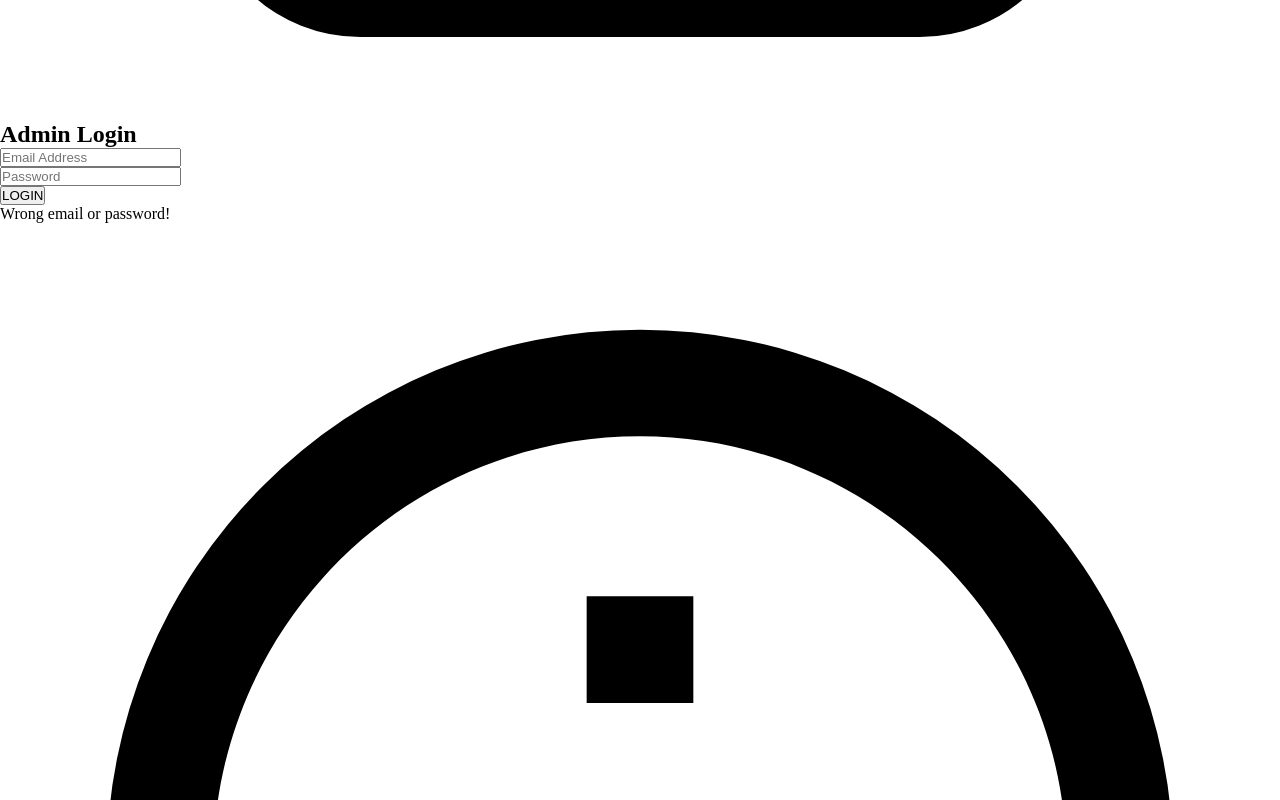
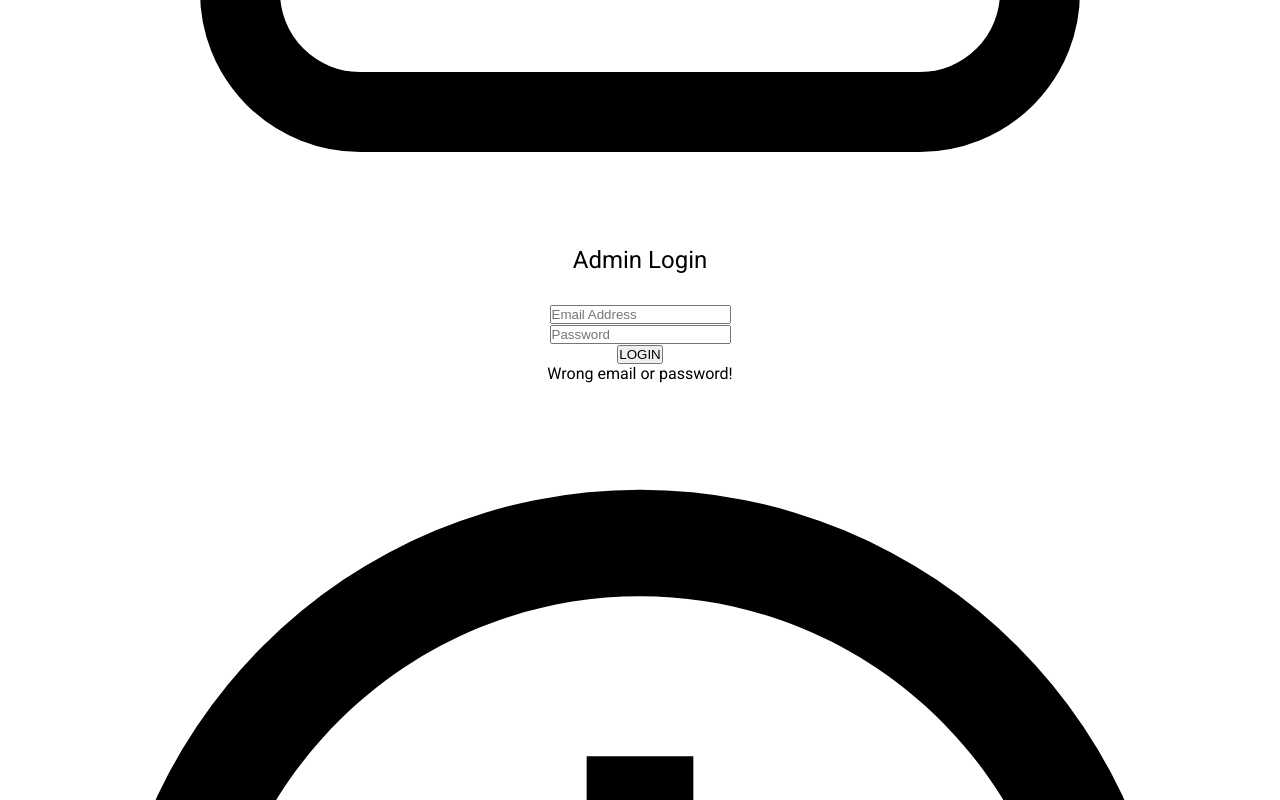
Before and after one commit to Luka-Popovic06/library-management-system, a website built with Vite: page index.html in a window 1280 px wide. Shown: the part 1200-2000 px from the top of the page. Built offline with nearby package versions, Linux system fonts and the light colour scheme.

Commit message:
Add base layout and typography for login page

```diff
--- a/index.html
+++ b/index.html
@@ -4,10 +4,13 @@
     <meta charset="UTF-8" />
     <meta name="viewport" content="width=device-width, initial-scale=1.0" />
     <title>Library Management System</title>
+    <style>
+      @import url("https://fonts.googleapis.com/css2?family=Roboto:ital,wght@0,100..900;1,100..900&display=swap");
+    </style>
   </head>
   <body>
-    <div class="login-container">
-      <h1>Library Management System</h1>
+    <div class="login-container hidden">
+      <h1 class="login-h1">Library Management System</h1>
       <div class="admin-login">
         <svg
           class="icon-1"
@@ -25,11 +28,12 @@
             d="M16.5 10.5V6.75a4.5 4.5 0 1 0-9 0v3.75m-.75 11.25h10.5a2.25 2.25 0 0 0 2.25-2.25v-6.75a2.25 2.25 0 0 0-2.25-2.25H6.75a2.25 2.25 0 0 0-2.25 2.25v6.75a2.25 2.25 0 0 0 2.25 2.25Z"
           />
         </svg>
-        <h2>Admin Login</h2>
+        <h2 class="login-h2">Admin Login</h2>
       </div>
       <form>
         <div class="form-box">
           <input
+            class="login-input"
             type="email"
             id="email"
             name="email"
@@ -39,6 +43,7 @@
         </div>
         <div class="form-box">
           <input
+            class="login-input"
             type="password"
             name="password"
             id="password"
@@ -46,26 +51,31 @@
             placeholder="Password"
           />
         </div>
-        <button type="submit">LOGIN</button>
-        <p class="wrong-email-password">Wrong email or password!</p>
+        <button class="login-btn" type="submit">LOGIN</button>
+        <p class="wrong-email-password-text">Wrong email or password!</p>
       </form>
+      <div class="login_info-container">
         <div class="login_info-box">
-        <div class="">
+          <div class="login_info-minibox">
             <svg
-            class="icon-1"
+              class="icon-2"
               focusable="false"
               aria-hidden="true"
               viewBox="0 0 24 24"
               data-testid="InfoOutlinedIcon"
             >
               <path
+                class="icon-2"
                 d="M11,9H13V7H11M12,20C7.59,20 4,16.41 4,12C4,7.59 7.59,4 12,4C16.41,4 20,7.59 20, 12C20,16.41 16.41,20 12,20M12,2A10,10 0 0,0 2,12A10,10 0 0,0 12,22A10,10 0 0,0 22,12A10, 10 0 0,0 12,2M11,17H13V11H11V17Z"
               ></path>
             </svg>
             <h3>Use login info</h3>
           </div>
-        <p>Email Address: <strong>testadmin@library.com</strong></p>
-        <p>Password: <strong>testpassword</strong></p>
+          <p class="login-p">
+            Email Address: <strong>testadmin@library.com</strong>
+          </p>
+          <p class="login-p">Password: <strong>testpassword</strong></p>
+        </div>
       </div>
     </div>
     <script type="module" src="/src/main.js"></script>
--- a/src/style.css
+++ b/src/style.css
@@ -2,3 +2,26 @@
   margin: 0;
   padding: 0;
 }
+body {
+  font-family: 'Roboto', sans-serif;
+}
+.login-container {
+  text-align: center;
+  margin-top: 70px;
+}
+.login-h1 {
+  font-weight: 400;
+  font-size: 2.125rem;
+  line-height: 1.235;
+  letter-spacing: 0.00735em;
+  text-align: center;
+}
+
+.admin-login {
+  margin-top: 40px;
+}
+.login-h2 {
+  font-weight: 400;
+  margin-top: 10px;
+  margin-bottom: 30px;
+}
```
Lines whose indentation alone changed are shown as unchanged.
